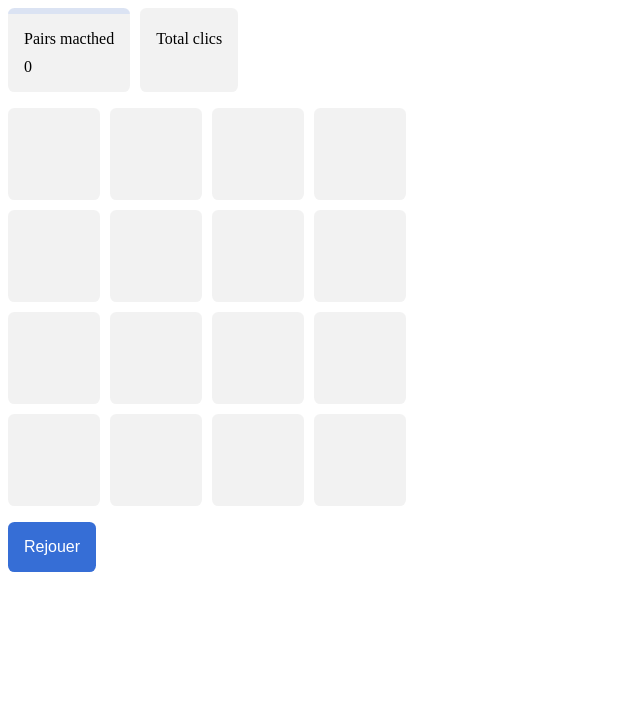
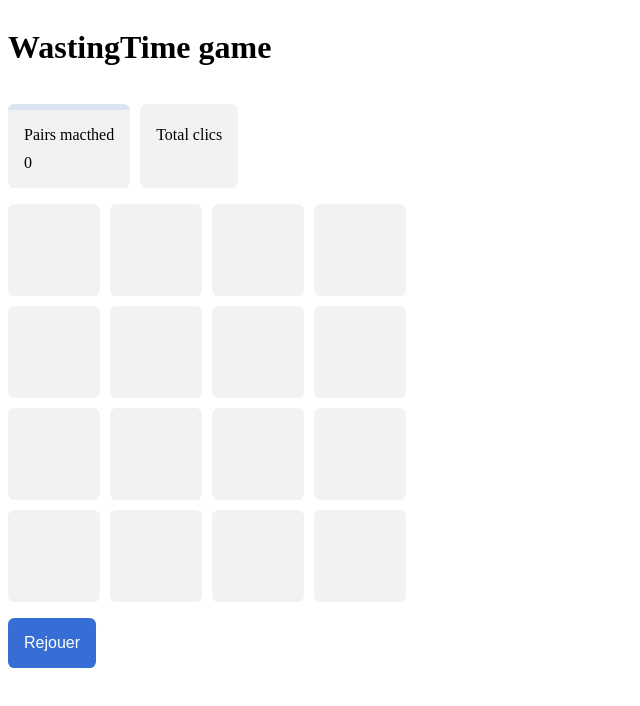
Before and after one commit to billykiwee/waitingGame, a website: page src/index.html in a window 1280 px wide. Shown: the whole page, without its empty margins (0-640 px from the left). Drawn offline with Linux system fonts and the light colour scheme.

Commit message:
add title

```diff
--- a/src/index.html
+++ b/src/index.html
@@ -10,6 +10,8 @@
 
 
     <div class="container">
+
+        <h1>WastingTime game</h1>
         <div class="pairs">
             <div>
                 <div id="pairsFound">
```
